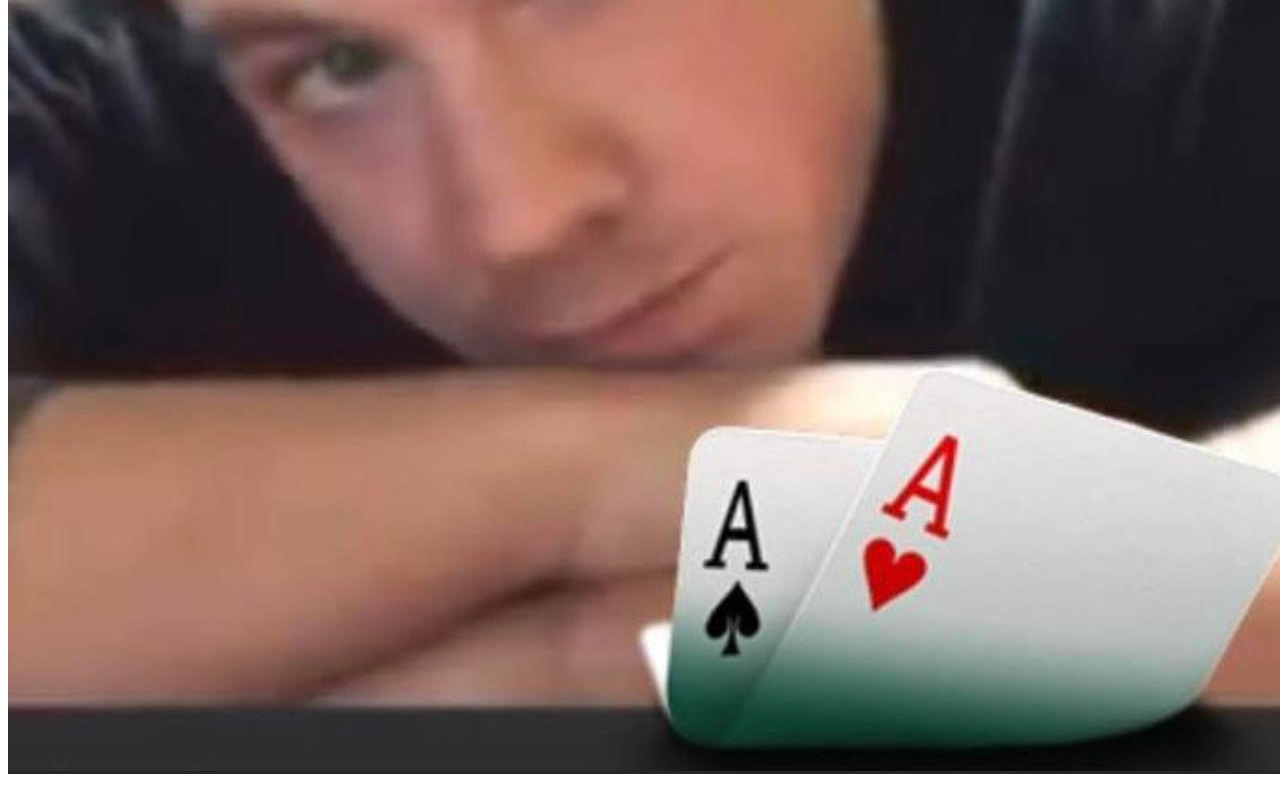
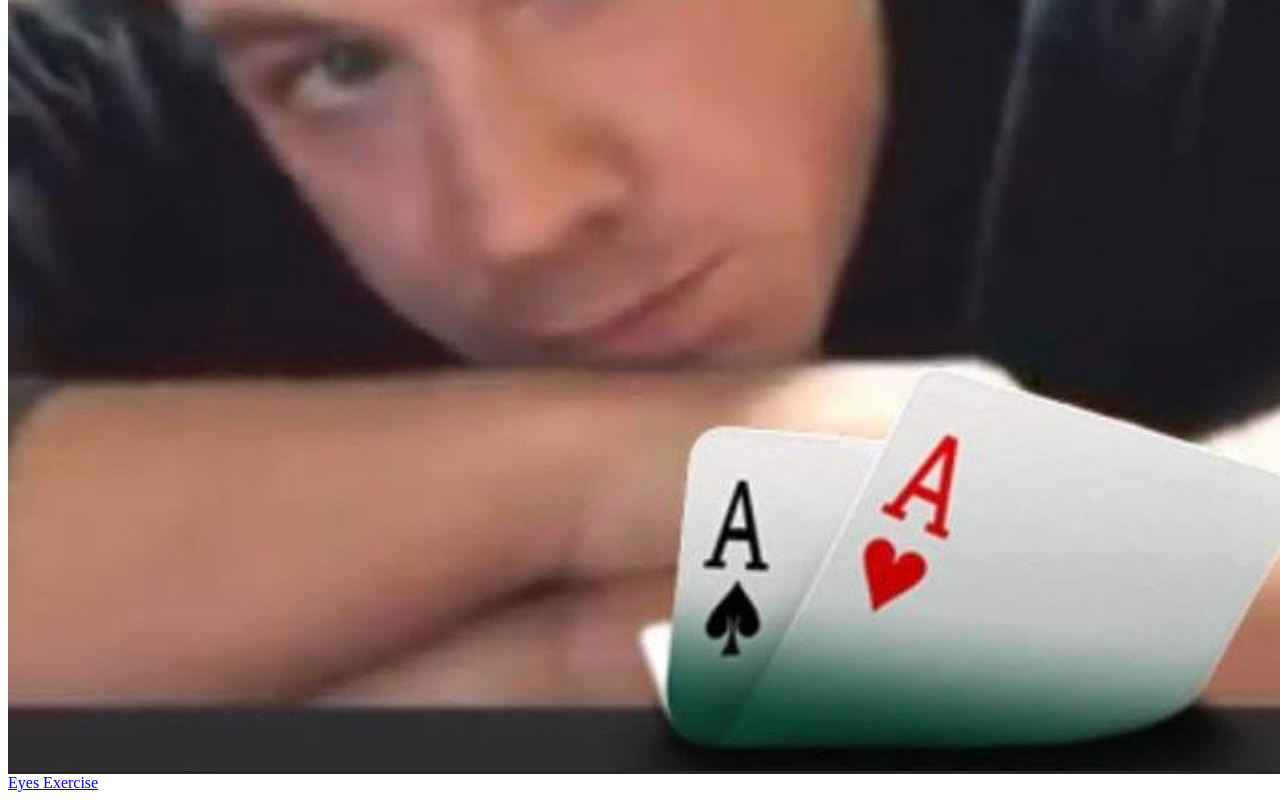
Before and after one commit to ntdoubleu297/ntdoubleu297.github.io, a plain HTML site: page index.html in a window 1280 px wide. Shown: the part 580-1380 px from the top of the page. Drawn offline with Linux system fonts and the light colour scheme.

Commit message:
Update index.html

```diff
--- a/index.html
+++ b/index.html
@@ -1,4 +1,5 @@
 <html>
     <h1>Neil's Portfolio</h1>
     <img src="./bioPic7.JPG" />
+    <a href = "http://ntdoubleu297.github.io/Eye-Exercise"> Eyes Exercise </a>
 </html>
```
